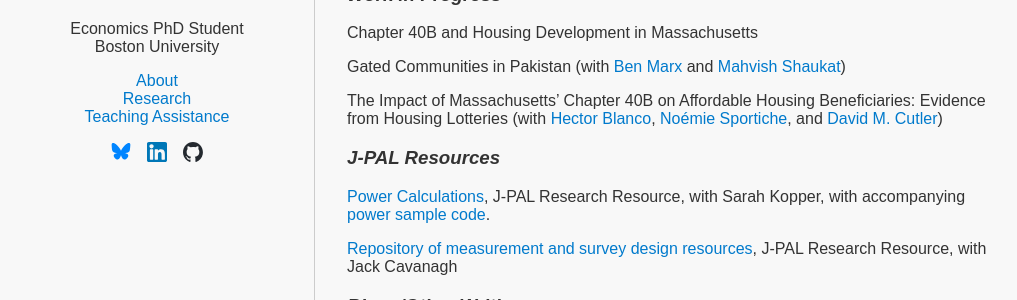
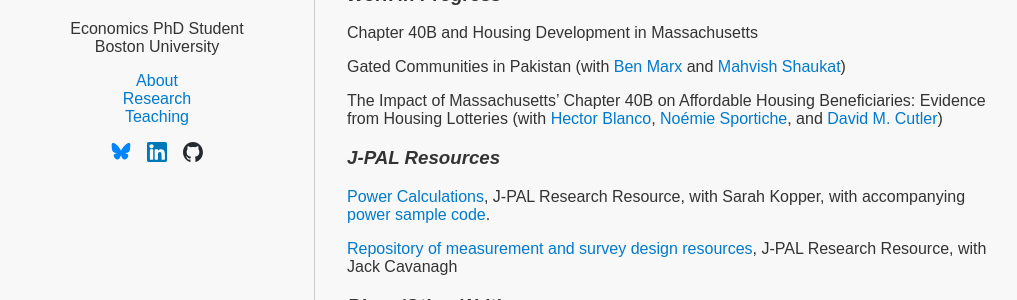
Before and after one commit to sabhya-gupta/sabhya-gupta.github.io, a Jekyll site: the page built from index.md, in a window 1280 px wide. Shown: the part 354-654 px from the top of the page, without its empty margins (128-1145 px from the left). Built offline with Jekyll 4.4.1, drawn with Linux system fonts in a browser that asks for light colours.

Commit message:
Change 'Teaching Assistance' to 'Teaching' in nav

```diff
--- a/_layouts/home.html
+++ b/_layouts/home.html
@@ -20,7 +20,7 @@
         <ul>
           <li><a href="#about">About</a></li>
           <li><a href="#research">Research</a></li>
-          <li><a href="#teaching">Teaching Assistance</a></li>
+          <li><a href="#teaching">Teaching</a></li>
         </ul>
       </nav>
         <p class="social-links">
```
